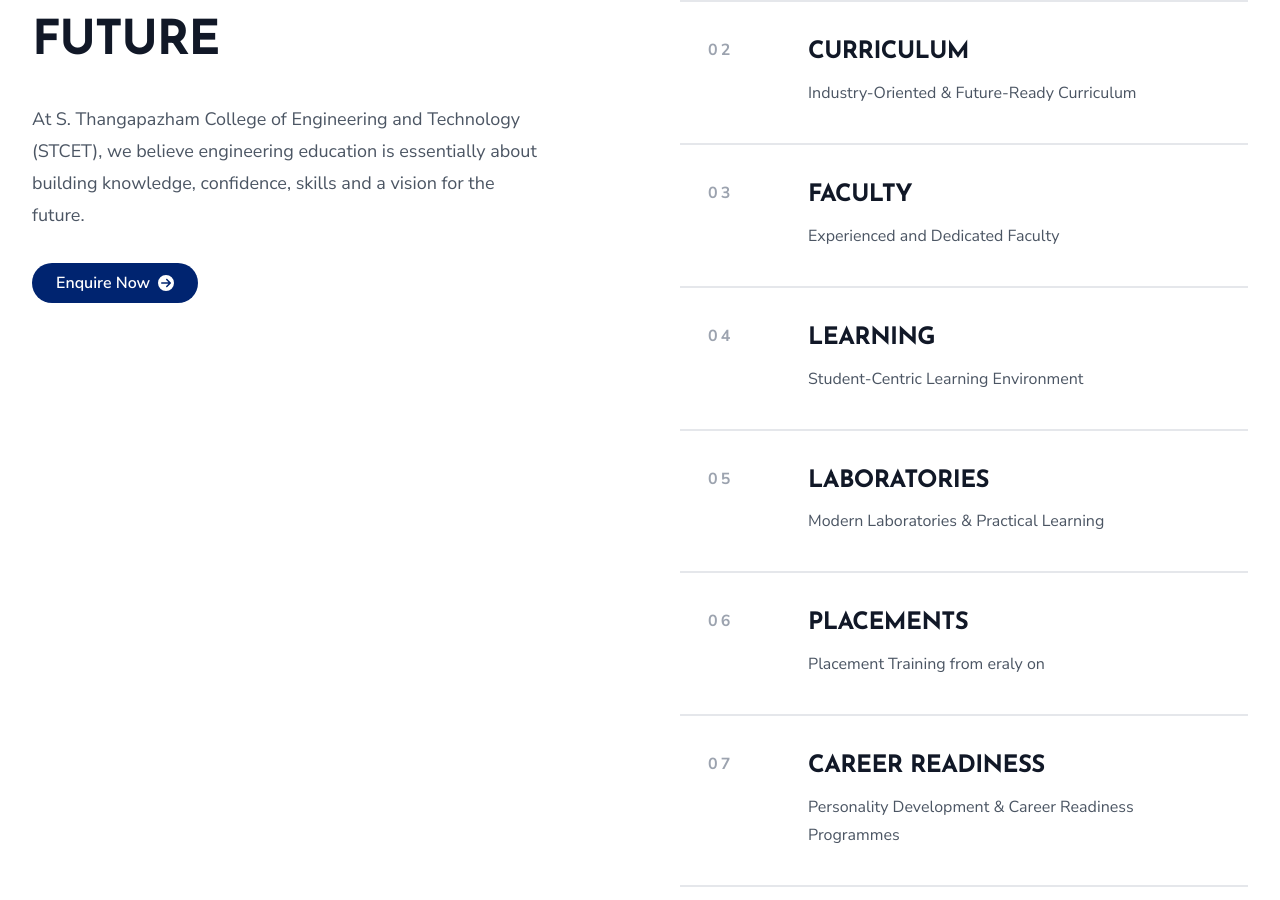
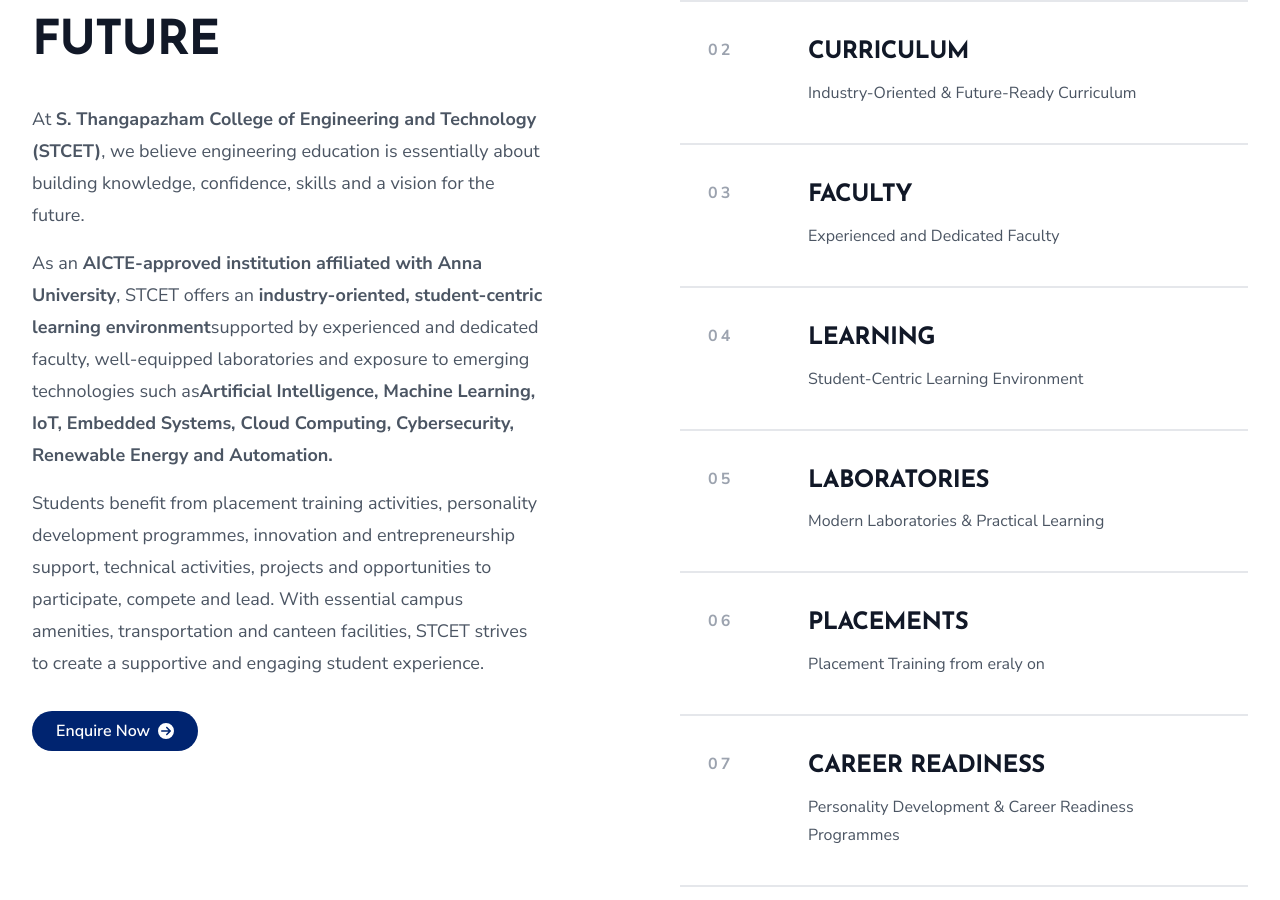
Before and after one commit to internest-agency/stcet, a Next.js app: page / in a window 1280 px wide. Shown: the part 2452-3352 px from the top of the page. Built offline with nearby package versions, Linux system fonts and the light colour scheme.

Commit message:
Extra content added for corrections update

```diff
--- a/src/components/sections/home/why-choose-alter.tsx
+++ b/src/components/sections/home/why-choose-alter.tsx
@@ -228,11 +228,40 @@
 
               {/* Intro */}
               <div className="why-choose-intro my-8 max-w-lg">
-                <p className="text-base leading-7 text-gray-600 md:text-lg md:leading-8">
-                  At S. Thangapazham College of Engineering and Technology
-                  (STCET), we believe engineering education is essentially about
+                <p className="text-base leading-7 text-gray-600 md:text-lg md:leading-8 mb-4">
+                  At{" "}
+                  <b>
+                    S. Thangapazham College of Engineering and Technology
+                    (STCET)
+                  </b>
+                  , we believe engineering education is essentially about
                   building knowledge, confidence, skills and a vision for the
                   future.
+                </p>
+                <p className="text-base leading-7 text-gray-600 md:text-lg md:leading-8 mb-4">
+                  As an{" "}
+                  <b>
+                    AICTE-approved institution affiliated with Anna University
+                  </b>
+                  , STCET offers an{" "}
+                  <b>industry-oriented, student-centric learning environment</b>
+                  supported by experienced and dedicated faculty, well-equipped
+                  laboratories and exposure to emerging technologies such as
+                  <b>
+                    Artificial Intelligence, Machine Learning, IoT, Embedded
+                    Systems, Cloud Computing, Cybersecurity, Renewable Energy
+                    and Automation.
+                  </b>
+                </p>
+
+                <p className="text-base leading-7 text-gray-600 md:text-lg md:leading-8">
+                  Students benefit from placement training activities,
+                  personality development programmes, innovation and
+                  entrepreneurship support, technical activities, projects and
+                  opportunities to participate, compete and lead. With essential
+                  campus amenities, transportation and canteen facilities, STCET
+                  strives to create a supportive and engaging student
+                  experience.
                 </p>
               </div>
               <div className="hero-cta">
```
